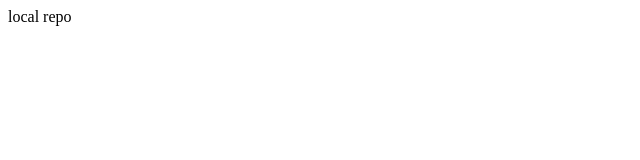
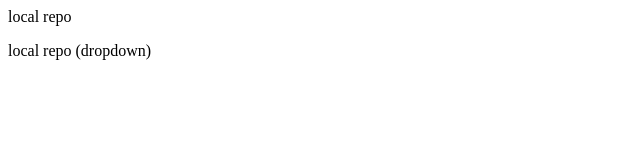
Before and after one commit to sahar33pk/saharalocalRepo, a plain HTML site: page index.html in a window 1280 px wide. Shown: the whole page, without its empty margins (0-640 px from the left). Drawn offline with Linux system fonts and the light colour scheme.

```diff
--- a/index.html
+++ b/index.html
@@ -1 +1,2 @@
 <p>local repo</p>
+<p>local repo (dropdown)</p>
```
